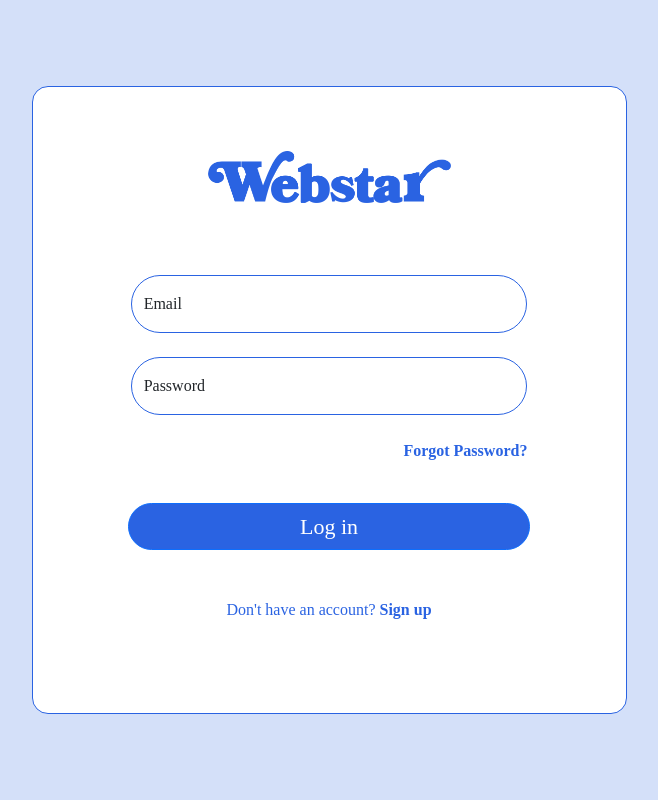
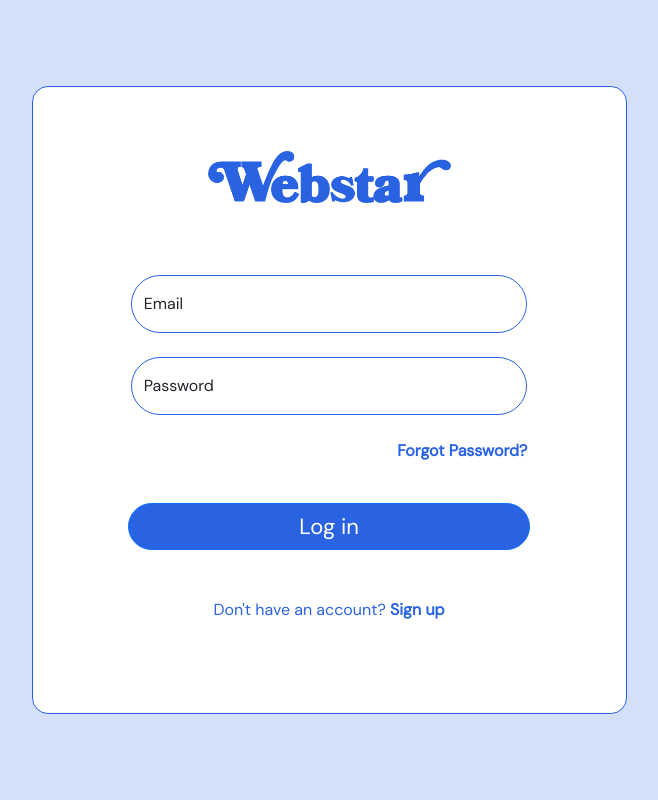
Before and after one commit to G7-WebStar/webstar.com, a PHP site: page /login.php in a window 1280 px wide. Shown: the whole page, without its empty margins (311-969 px from the left). Run offline with PHP 8.4, Linux system fonts and the light colour scheme.

Commit message:
Updated font-family in login.css

```diff
--- a/shared/assets/css/login.css
+++ b/shared/assets/css/login.css
@@ -1,6 +1,6 @@
         body {
             background-color: var(--lightBlue);
-            font-family: DM Sans;
+            font-family: var(--Regular);
         }
 
         .login-container {
```
